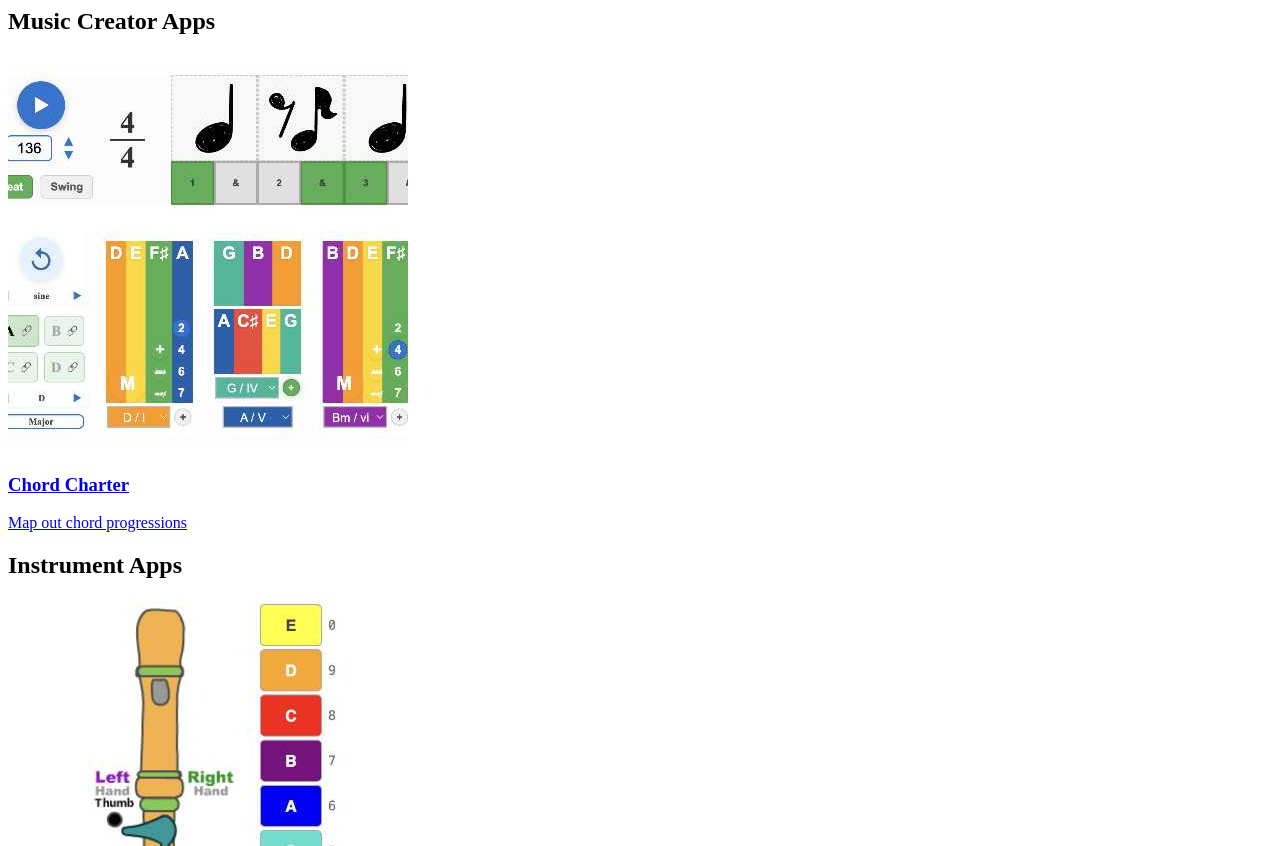
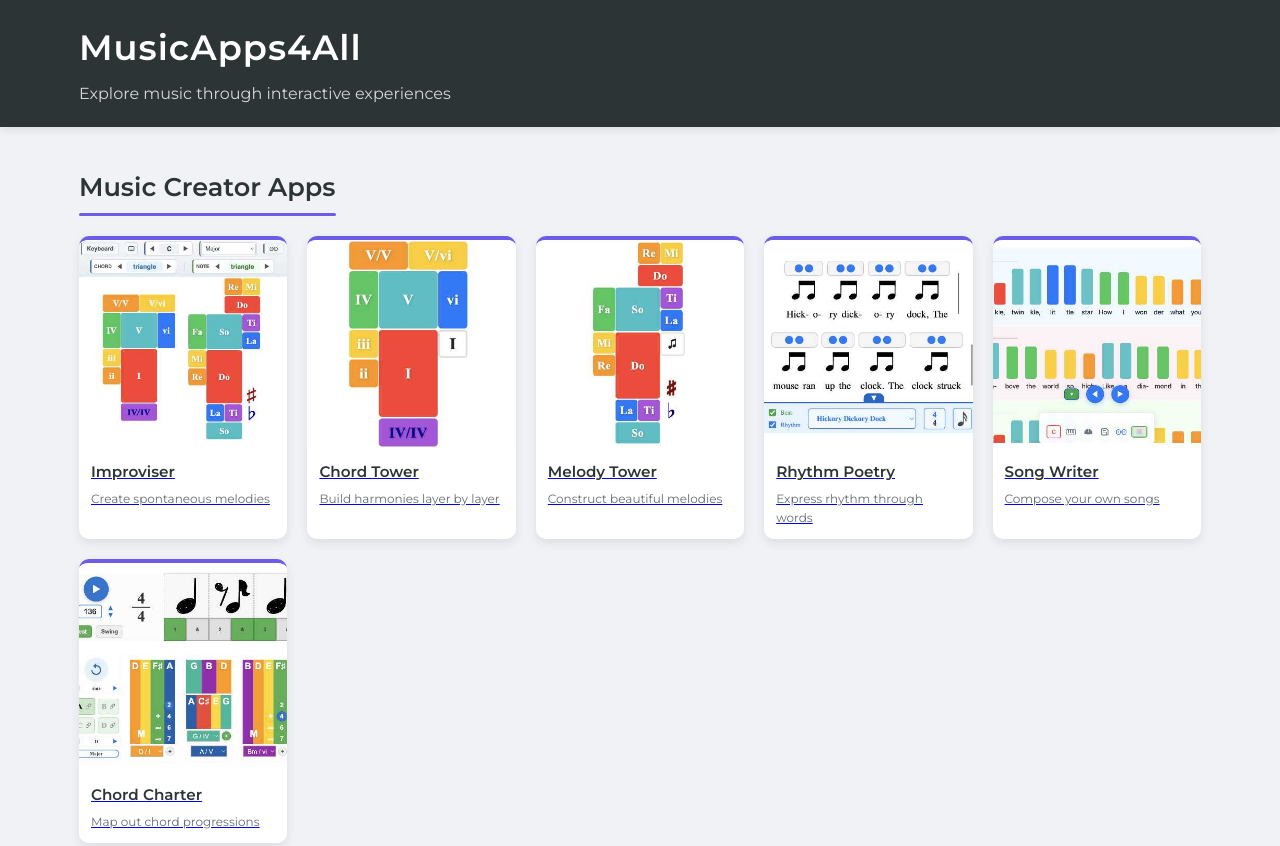
Before and after one commit to musicapps4all/musicapps4all.github.io, a plain HTML site: page index.html in a window 1280 px wide. Shown: the top 846 px of the page. Drawn offline with Linux system fonts and the light colour scheme.

Commit message:
Update index.html

```diff
--- a/index.html
+++ b/index.html
@@ -1,8 +1,62 @@
+<!DOCTYPE html>
+<html lang="en">
+<head>
+    <meta charset="UTF-8">
+    <meta name="viewport" content="width=device-width, initial-scale=1.0">
+    <title>MusicApps4All</title>
+    <link rel="stylesheet" href="styles.css">
+    <link rel="preconnect" href="https://fonts.googleapis.com">
+    <link rel="preconnect" href="https://fonts.gstatic.com" crossorigin>
+    <link href="https://fonts.googleapis.com/css2?family=Montserrat:wght@400;500;600&display=swap" rel="stylesheet">
+</head>
+<body>
+    <header>
+        <div class="container">
+            <h1>MusicApps4All</h1>
+            <p class="tagline">Explore music through interactive experiences</p>
+        </div>
+    </header>
+
+    <main class="container">
         <!-- Music Creator Apps Category -->
         <section class="app-category">
             <h2 class="category-title">Music Creator Apps</h2>
             <div class="app-grid">
-        <!-- ...other app tiles... -->
+                <a class="app-tile creator" href="/improviser/" target="_blank" rel="noopener">
+                    <img src="https://musicapps4all.github.io/assets/MA4A-improviser-cover.jpg" alt="Improviser">
+                    <div class="app-info">
+                        <h3>Improviser</h3>
+                        <p>Create spontaneous melodies</p>
+                    </div>
+                </a>
+                <a class="app-tile creator" href="/chord-tower/" target="_blank" rel="noopener">
+                    <img src="https://musicapps4all.github.io/assets/MA4A-chord-tower-cover.jpg" alt="Chord Tower">
+                    <div class="app-info">
+                        <h3>Chord Tower</h3>
+                        <p>Build harmonies layer by layer</p>
+                    </div>
+                </a>
+                <a class="app-tile creator" href="/melody-tower/" target="_blank" rel="noopener">
+                    <img src="https://musicapps4all.github.io/assets/MA4A-melody-tower-cover.jpg" alt="Melody Tower">
+                    <div class="app-info">
+                        <h3>Melody Tower</h3>
+                        <p>Construct beautiful melodies</p>
+                    </div>
+                </a>
+                <a class="app-tile creator" href="/rhythm-poetry/" target="_blank" rel="noopener">
+                    <img src="https://musicapps4all.github.io/assets/MA4A-rhythm-poetry-cover.jpg" alt="Rhythm Poetry">
+                    <div class="app-info">
+                        <h3>Rhythm Poetry</h3>
+                        <p>Express rhythm through words</p>
+                    </div>
+                </a>
+                <a class="app-tile creator" href="/song-writer/" target="_blank" rel="noopener">
+                    <img src="https://musicapps4all.github.io/assets/MA4A-song-writer-cover.jpg" alt="Song Writer">
+                    <div class="app-info">
+                        <h3>Song Writer</h3>
+                        <p>Compose your own songs</p>
+                    </div>
+                </a>
                 <a class="app-tile creator" href="/chord-charter/" target="_blank" rel="noopener">
                     <img src="https://musicapps4all.github.io/assets/MA4A-chord-charter-cover.jpg" alt="Chord Charter">
                     <div class="app-info">
@@ -54,3 +108,19 @@
                 </a>
             </div>
         </section>
+    </main>
+
+    <footer>
+        <div class="container">
+            <p>&copy; 2025 MusicApps4All. All apps are free to use.</p>
+            <div class="footer-links">
+                <a href="#">About</a>
+                <a href="#">Contact</a>
+                <a href="#">Privacy Policy</a>
+            </div>
+        </div>
+    </footer>
+
+    <script src="script.js"></script>
+</body>
+</html>
```
Lines whose indentation alone changed are shown as unchanged.
